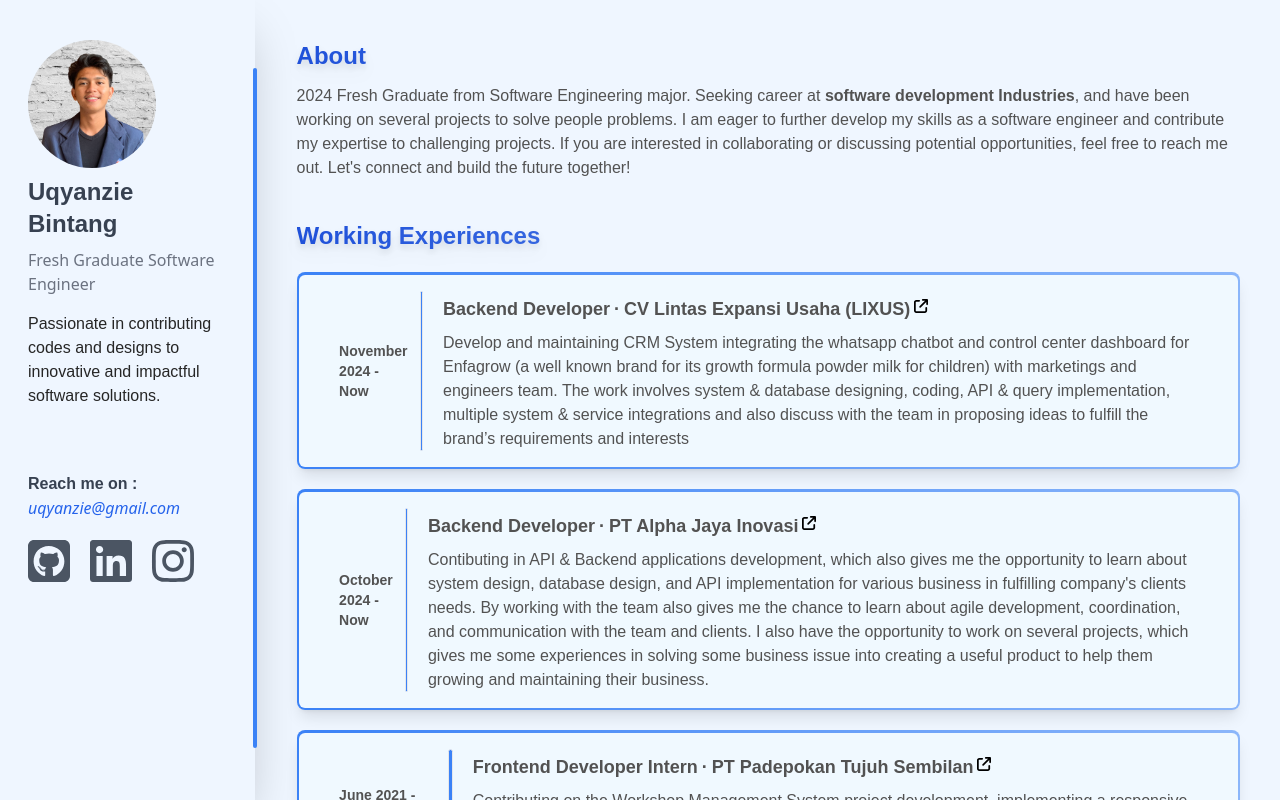
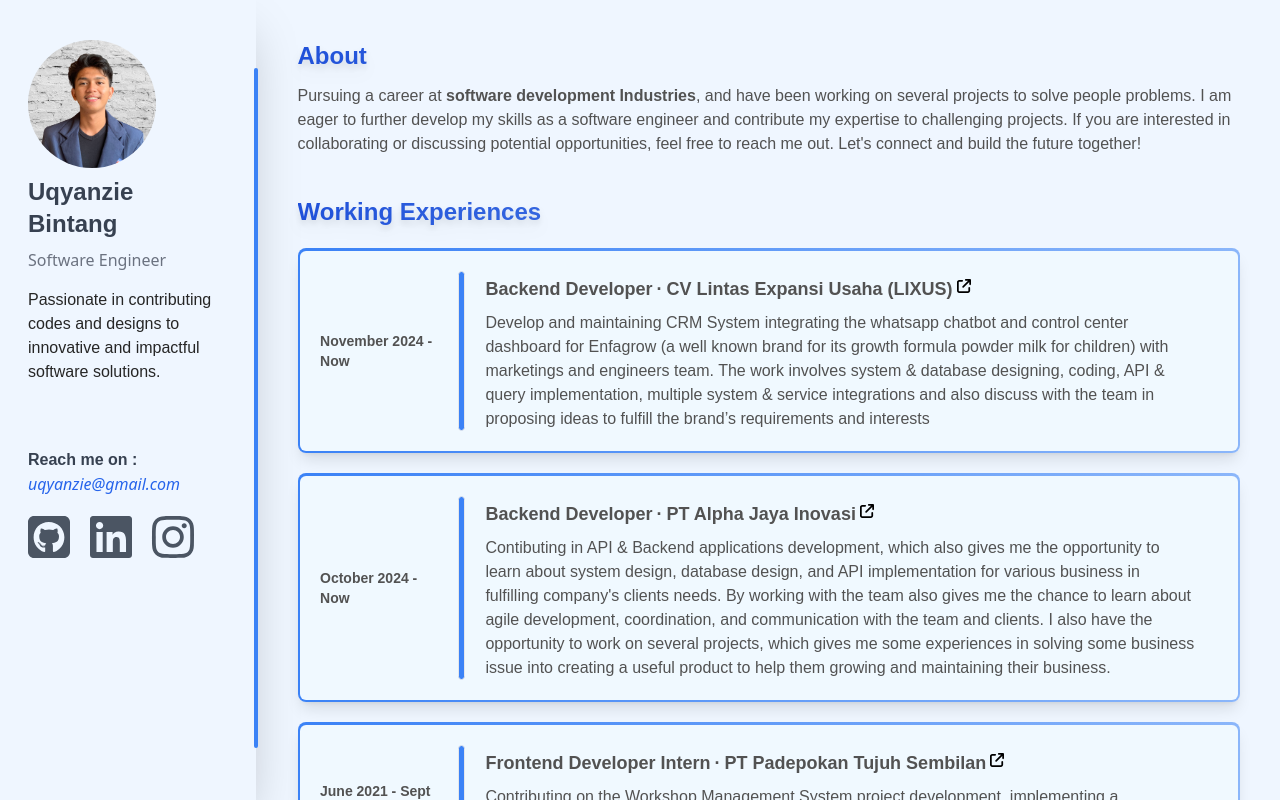
Before and after one commit to uqyanzie/portofolio, a React (Vite) app: page / in a window 1280 px wide. Built offline with nearby package versions, Linux system fonts and the light colour scheme.

Commit message:
bio and some padding adjustments

```diff
--- a/src/App.jsx
+++ b/src/App.jsx
@@ -73,7 +73,7 @@ export default function App() {
           <img className="rounded-full w-32 h-32 mb-2" src="/fotopakejasmet.png" style={{objectFit: "cover"}}/>
           <div className="block">
             <h3 className="text-2xl font-semibold mb-2 font-poppins">Uqyanzie Bintang</h3>
-            <h5 className="font-sans text-md text-gray-500 mb-4">Fresh Graduate Software Engineer</h5>
+            <h5 className="font-sans text-md text-gray-500 mb-4">Software Engineer</h5>
             <p className="font-inter pr-8 lg:pr-0 text-neutral-800 font-medium">
               Passionate in contributing codes and designs to innovative and impactful software solutions.
             </p>
@@ -113,8 +113,7 @@ export default function App() {
             <h3 className={`text-2xl font-semibold mb-3 bg-gradient-to-r ${from} ${via} ${to} text-transparent bg-clip-text bg-300% animate-gradient drop-shadow-lg `}>About</h3>
             <div className="flex flex-col gap-5">
               <p className="font-inter">
-                2024 Fresh Graduate from Software Engineering major.
-                Seeking career at <strong>software development Industries</strong>, and have been working on several projects to solve people problems.
+                Pursuing a career at <strong>software development Industries</strong>, and have been working on several projects to solve people problems.
                 I am eager to further develop my skills as a software engineer and contribute my expertise to challenging projects. If you are interested in collaborating or discussing potential opportunities, feel free to reach me out.
                 Let's connect and build the future together!
               </p>
@@ -143,7 +142,7 @@ export default function App() {
           </div>
 
           <div className="mb-10">
-            <h3 className={`text-2xl font-semibold mb-3 bg-gradient-to-r ${from} ${via} ${to} text-transparent bg-clip-text bg-300% animate-gradient drop-shadow-lg`}>Projects</h3>
+            <h3 className={`text-2xl font-semibold mb-3 bg-gradient-to-r ${from} ${via} ${to} text-transparent bg-clip-text bg-300% animate-gradient drop-shadow-lg`}>Projects & Contributions</h3>
 
             <div className="flex flex-col gap-8">
 
--- a/src/components/WorkingExperienceCard.jsx
+++ b/src/components/WorkingExperienceCard.jsx
@@ -6,13 +6,13 @@ export function WorkingExperienceCard({
     return (
         <a className="hover:text-cyan-700" href={companyWebLink} target="_blank" rel="noopener noreferrer">
                 <div className="rounded-lg p-[2.5px] bg-gradient-to-r from-blue-500 via-blue-100 to-cyan-600 hover-background-animate cursor-pointer hover:shadow-blue-300 shadow-lg hover:shadow-xl transition duration-100 hover:ease-in">
-                  <div className="bg-sky-50 hover:bg-neutral-50 py-4 px-10 rounded-md gap-8 transition duration-100 hover:ease-in hover:opacity-90">
+                  <div className="bg-sky-50 hover:bg-neutral-50 py-5 px-10 lg:ps-5 lg:px-10 rounded-md gap-8 transition duration-100 hover:ease-in hover:opacity-90">
                     <div className="block lg:flex gap-3 h-full">
-                      <div className="inline font-poppins text-sm w-[28%] self-center font-semibold">
+                      <div className="inline font-poppins text-sm lg:w-[15%] self-center font-semibold">
                         {date}
                       </div>
                       <div className="hidden lg:block h-[100] bg-blue-500 border rounded-full w-[8px]"></div>
-                      <div className="lg:ms-2 block mt-2 lg:mt-1">
+                      <div className="lg:ms-2 block mt-2 lg:mt-1 lg:w-[85%]">
                         <div className="flex align-middle hover:scale-[1.03] mb-2">
                           <div className="flex flex-col md:inline-flex lg:flex-row">
                             <h5 className="text-lg font-semibold mr-1">{position}</h5>
```
